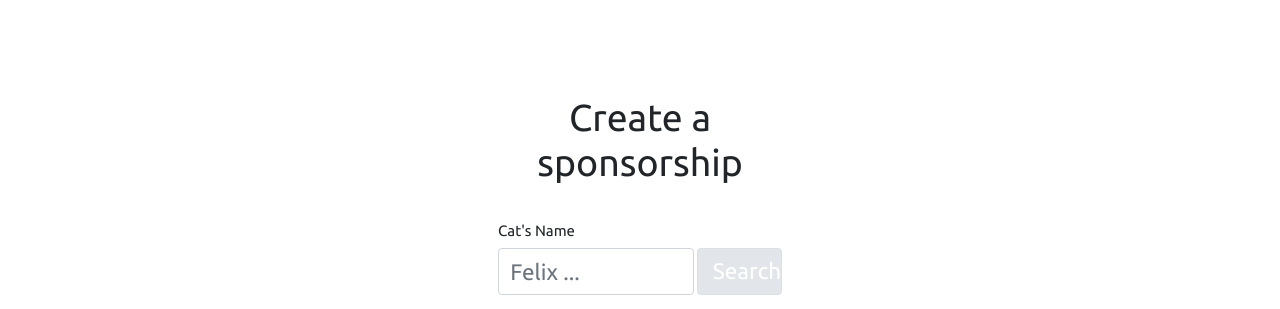
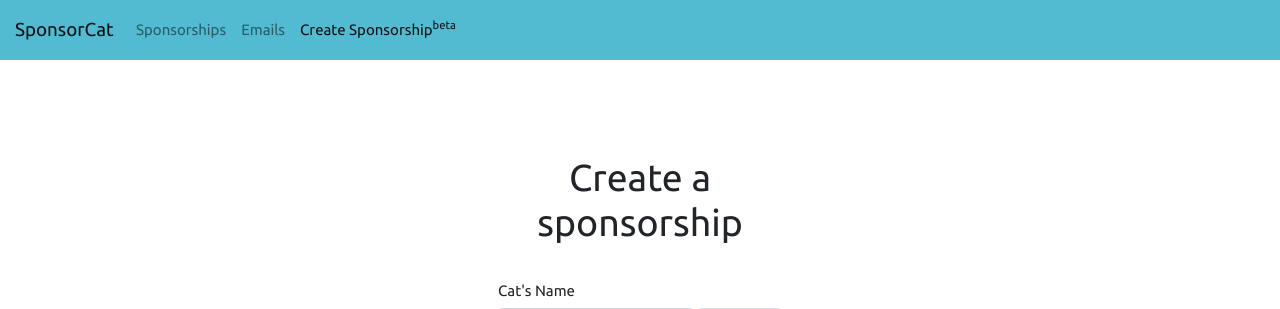
Before and after one commit to amberheilman/sponsor-cat, a Flask app: template templates/new-sponsor.html in a window 1280 px wide. Shown: the top 309 px of the page. Run offline with Flask 2, Linux system fonts and the light colour scheme; the template is opened without the code that fills it, so the values that code supplies are empty; parts of the project's set-up code (start-up, migrations or seed data) failed here and were passed over; some libraries are stand-ins or nearby versions.

Commit message:
update navigation to show manual sponsorship

```diff
--- a/static/new-sponsor.css
+++ b/static/new-sponsor.css
@@ -3,6 +3,12 @@ html, body {
     font-family: Ubuntu;
     font-size: 15px;
     line-height: 20px;
+}
+.navbar {
+    background-color: #52bad1;
+    color: white;
+    min-height: 60px;
+    width: 100%;
 }
 .container {
     margin-top: 45px;
--- a/templates/index.html
+++ b/templates/index.html
@@ -58,6 +58,9 @@
           <li class="nav-item">
             <a class="nav-link" href="{{ url_for('sponsor_emails', _external=True, _scheme=scheme) }}">Emails</a>
           </li>
+          <li class="nav-item">
+              <a class="nav-link" href="{{ url_for('manual_sponsor', _external=True, _scheme=scheme) }}">Create Sponsorship<sup>beta</sup></a>
+          </li>
         </ul>
       </div>
     </nav>
--- a/templates/new-sponsor.html
+++ b/templates/new-sponsor.html
@@ -12,6 +12,9 @@
     <link rel="icon" type="image/png" href="{{ url_for('static', filename='favicon.ico', _external=True, _scheme=scheme) }}" sizes="32x32">
     <link rel="icon" type="image/png" href="{{ url_for('static', filename='favicon.ico', _external=True, _scheme=scheme) }}" sizes="16x16">
     <link rel="mask-icon" href="{{ url_for('static', filename='favicon.ico', _external=True, _scheme=scheme) }}" color="#5bbad5">
+    <script src="https://code.jquery.com/jquery-3.3.1.slim.min.js" integrity="sha384-q8i/X+965DzO0rT7abK41JStQIAqVgRVzpbzo5smXKp4YfRvH+8abtTE1Pi6jizo" crossorigin="anonymous"></script>
+    <script src="https://cdnjs.cloudflare.com/ajax/libs/popper.js/1.14.7/umd/popper.min.js" integrity="sha384-UO2eT0CpHqdSJQ6hJty5KVphtPhzWj9WO1clHTMGa3JDZwrnQq4sF86dIHNDz0W1" crossorigin="anonymous"></script>
+    <script src="https://stackpath.bootstrapcdn.com/bootstrap/4.3.1/js/bootstrap.min.js" integrity="sha384-JjSmVgyd0p3pXB1rRibZUAYoIIy6OrQ6VrjIEaFf/nJGzIxFDsf4x0xIM+B07jRM" crossorigin="anonymous"></script>
     <script>
         function search_cats() {
             let cat_name = document.getElementById("cat-name").value;
@@ -38,6 +41,25 @@
     </script>
 </head>
 <body>
+    <nav class="navbar navbar-expand-lg navbar-light">
+      <a class="navbar-brand" href="#">SponsorCat</a>
+      <button class="navbar-toggler" type="button" data-toggle="collapse" data-target="#collapsibleNavbar">
+        <span class="navbar-toggler-icon"></span>
+      </button>
+      <div class="collapse navbar-collapse" id="collapsibleNavbar">
+        <ul class="navbar-nav">
+          <li class="nav-item">
+            <a class="nav-link" href="{{ url_for('index', _external=True, _scheme=scheme) }}">Sponsorships</a>
+          </li>
+          <li class="nav-item">
+            <a class="nav-link" href="{{ url_for('sponsor_emails', _external=True, _scheme=scheme) }}">Emails</a>
+          </li>
+          <li class="nav-item active">
+              <a class="nav-link" href="{{ url_for('manual_sponsor', _external=True, _scheme=scheme) }}">Create Sponsorship<sup>beta</sup><span class="sr-only">(current)</span></a>
+          </li>
+        </ul>
+      </div>
+    </nav>
   <div class="container">
       <h1 class="heading">Create a sponsorship</h1>
       <div class="container-login">
```
Also changed, not shown: templates/sponsor-emails.html (+5 -2 lines).
